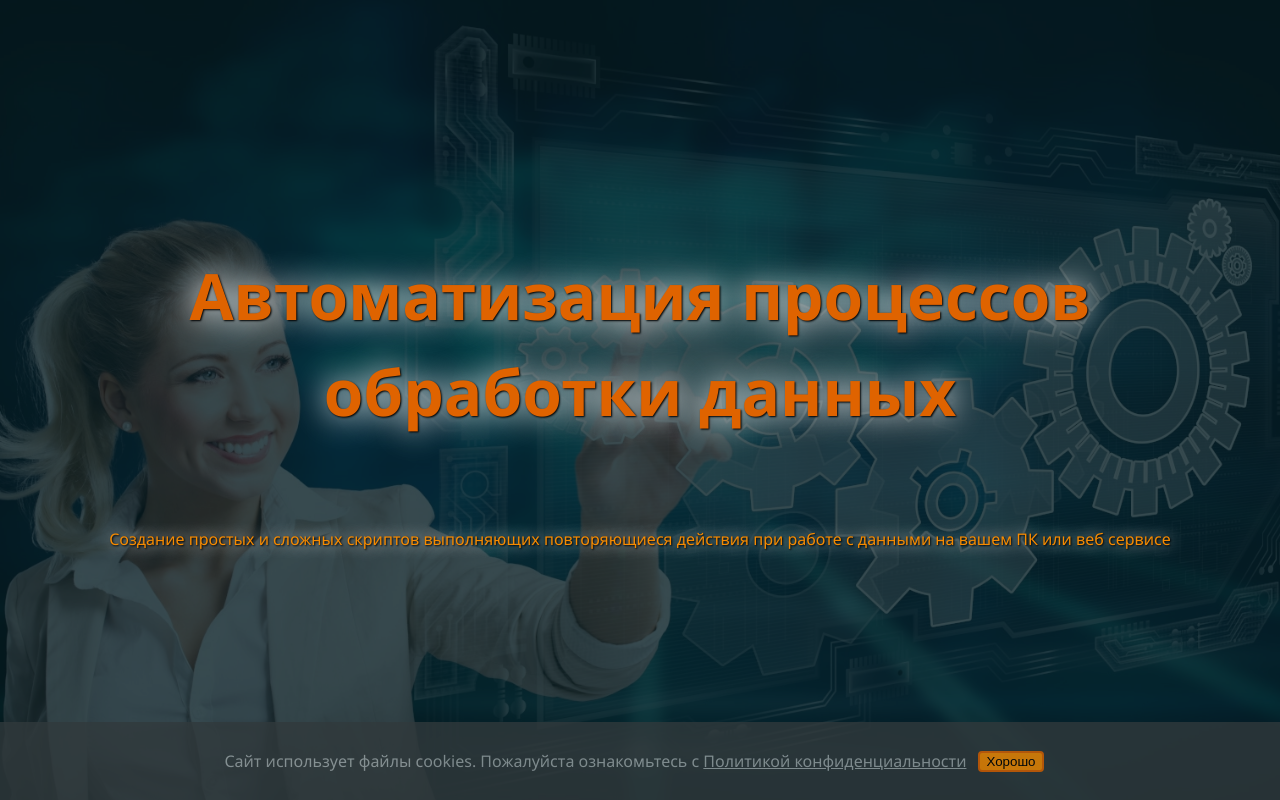
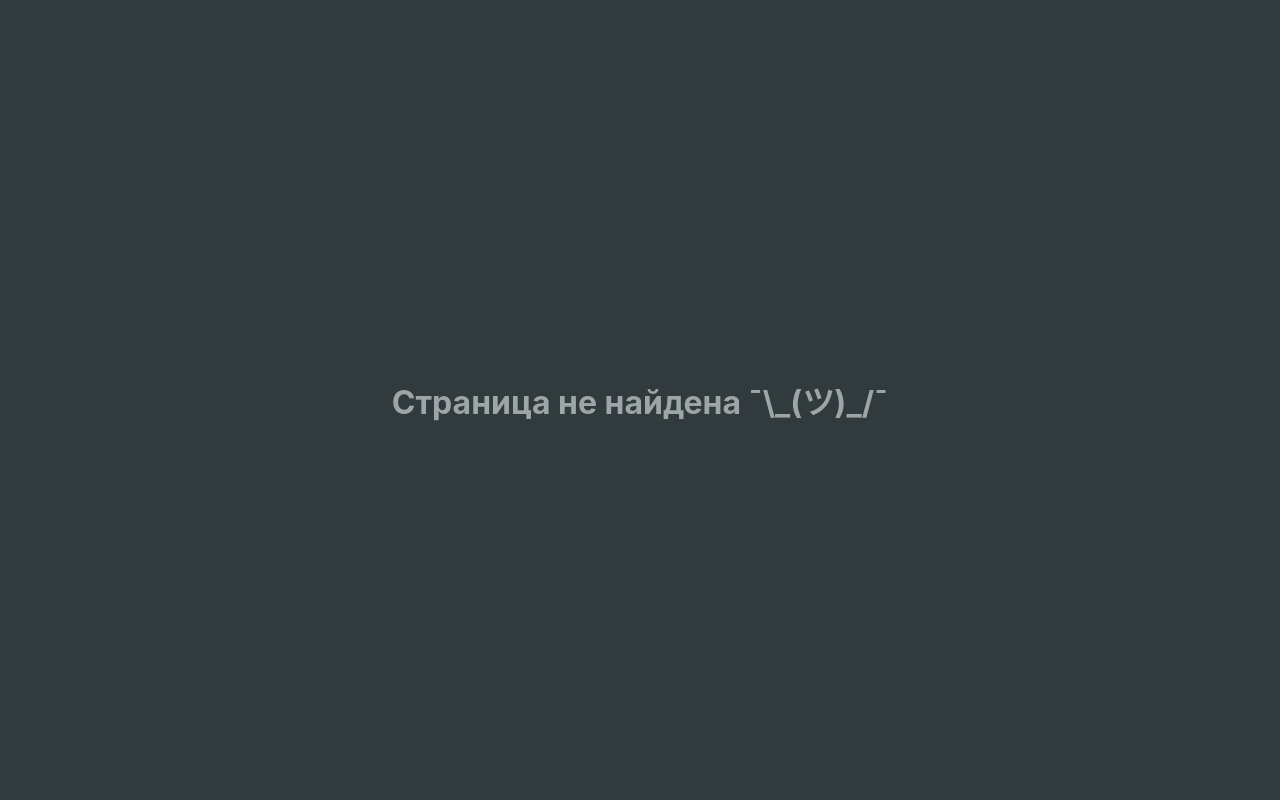
Before and after one commit to kolserdav/automatic, a Next.js app: page / in a window 1280 px wide. Shown: the top 800 px of the page. Built offline with nearby package versions, Linux system fonts and the light colour scheme.

Commit message:
404, sitemap, robots

```diff
--- /dev/null
+++ b/pages/[...404].tsx
@@ -0,0 +1,7 @@
+import classnames from 'classnames'
+
+export default function Page404() {
+  return (
+    <div className={classnames('vcenter', 'center', 'column')}><h1 className='gray'>Страница не найдена ¯\_(ツ)_/¯</h1></div>
+  );
+}
--- a/styles/globals.scss
+++ b/styles/globals.scss
@@ -224,6 +224,15 @@ label {
   text-decoration: underline;
 }
 
+.vcenter {
+  height: 100vh;
+  padding: auto 0 auto 0;
+}
+
+.gray {
+  color: $gray-color;
+}
+
 .popup {
   text-align: center;
   width: 100%;
```
Also changed, not shown: public/robots.txt (added), 1 other file (tests, documents, lock files or other folders).
